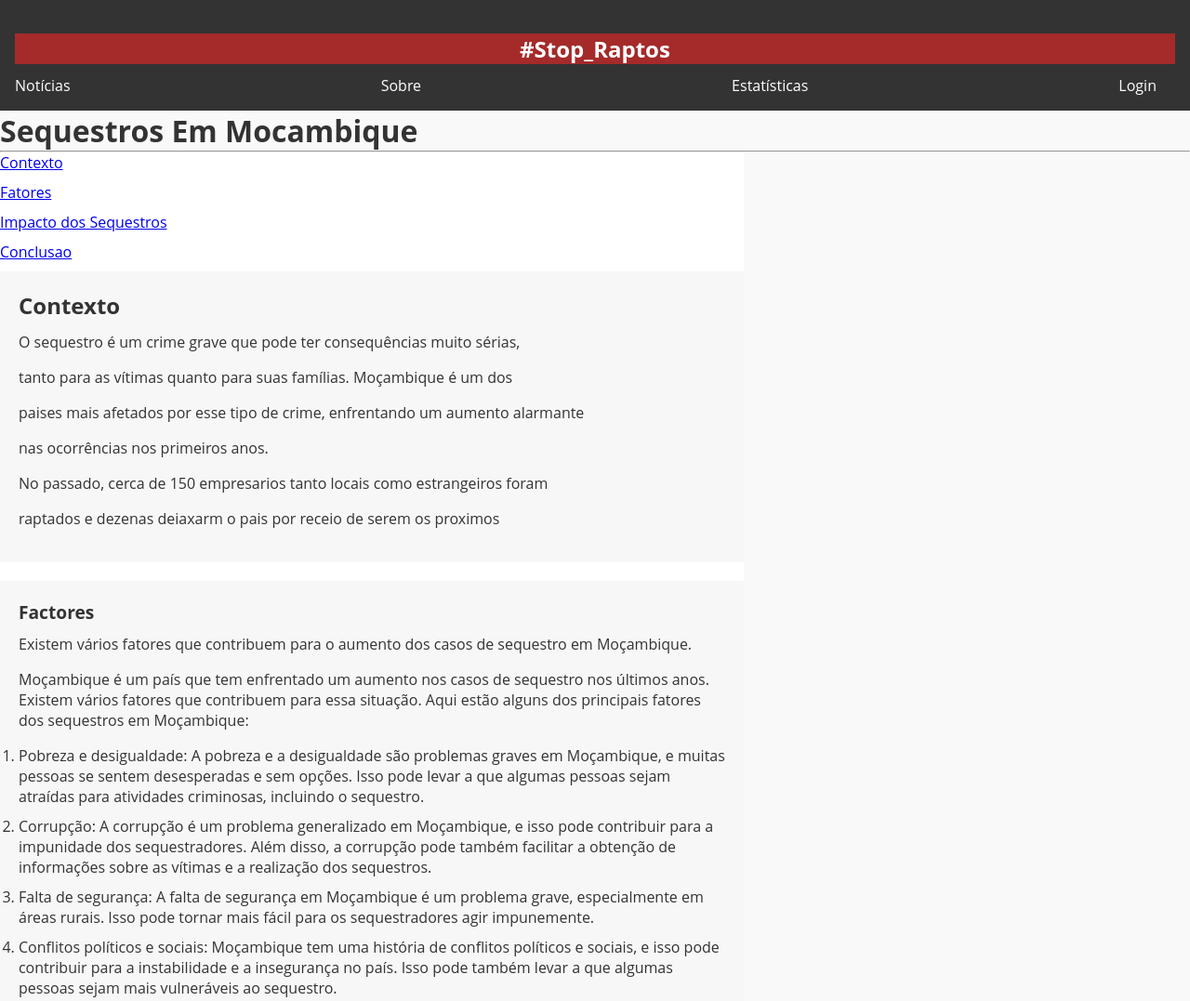
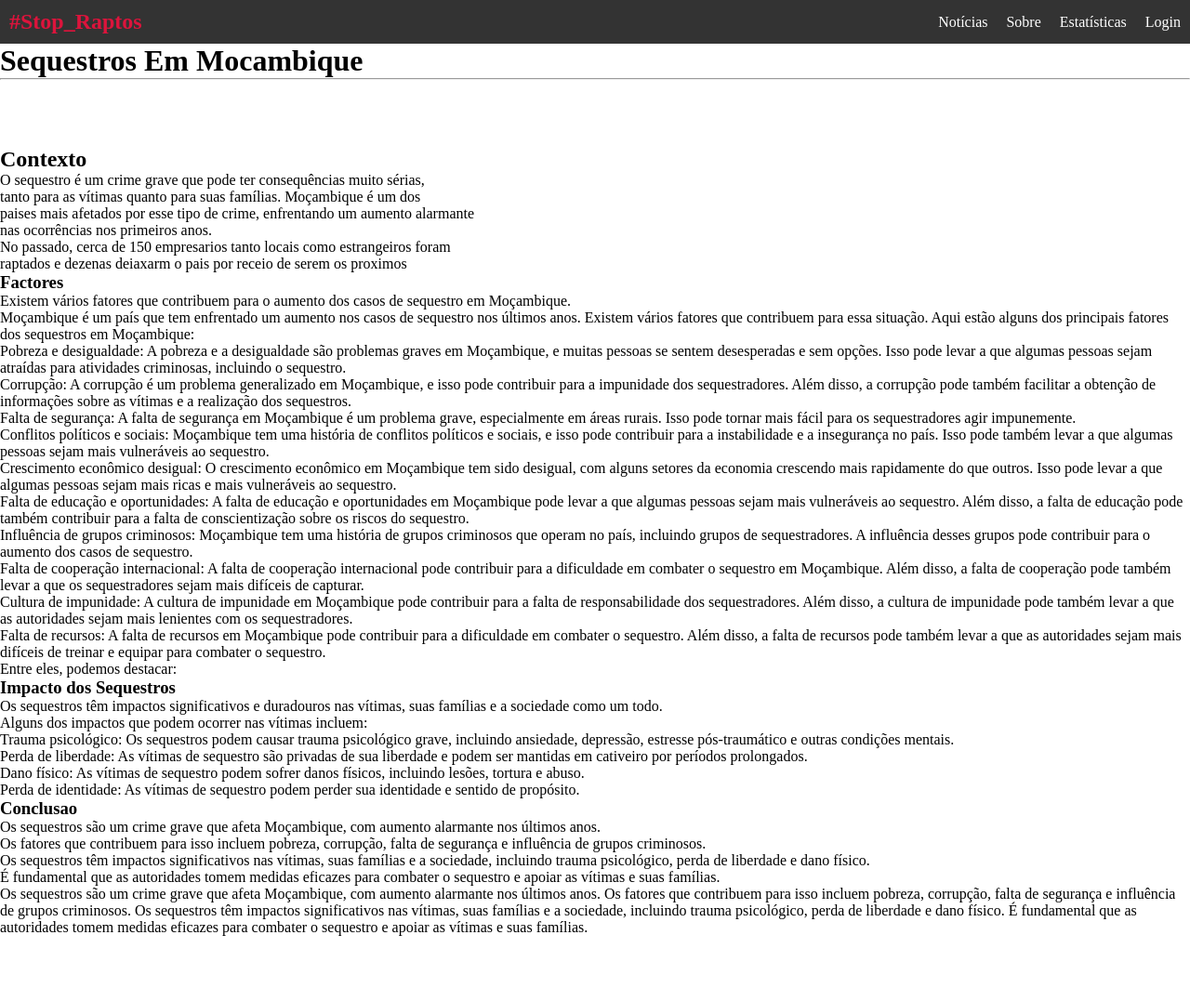
Before and after one commit to macamo12/Sequestro2, a plain HTML site: page index.html in a window 1280 px wide. Shown: the top 1077 px of the page at 93% size. After the commit the page ends 1007 px from the top, so only its background shows below. Drawn offline with Linux system fonts and the light colour scheme.

Commit message:
minhas alteracoes

```diff
--- a/index.css
+++ b/index.css
@@ -1,4 +1,3 @@
-/* Global Styles */
 
 * {
     box-sizing: border-box;
@@ -6,131 +5,40 @@
     padding: 0;
   }
 
-  body {
-    font-family: 'Open Sans', sans-serif;
-    font-size: 16px;
-
-    color: #333;
-    background-color: #f9f9f9;
-
+ .taskbar {
+    background-color: #333;
+    color: #fff;
+    display: flex;
+    justify-content: space-between;
+    align-items: center;
+    padding: 10px;
+    margin: 16px;
+    margin-top: 0px;
+    margin-bottom: 0px;
+    margin-right: 0px;
+    margin-left: 0px;
   }
 
-  /* Header Styles */
-
-  .taskbar {
-    background-color: #333;
-    color: #fff;
-    padding: 1em;
-    text-align: center;
+  .logo {
+    font-size: 24px;
+    font-weight: bold;
+    color: crimson;
   }
 
-  .taskbar .logo {
-    font-size: 1.5em;
-    font-weight: bold;
-    margin-bottom: 0.5em;
+  .links {
+    list-style: none;
+    display: flex;
   }
 
-  .taskbar ul {
-    list-style: none;
-    margin: 0;
-    padding: 0;
-    display: flex;
-    justify-content: space-between;
+  .links li {
+    margin-left: 20px;
   }
 
-  .taskbar li {
-    margin-right: 20px;
+  li a:hover{
+ color: grey;
   }
 
-  .taskbar a {
-    color: #fff;
+  li a{
+    color:#fff;
     text-decoration: none;
   }
-
-  /* Content Styles */
-
-  #conteiner {
-    max-width: 800px;
-
-    background-color: #fff;
-
-  }
-
-  #conteiner h1 {
-    font-size: 2em;
-    margin-bottom: 0.5em;
-  }
-
-  #conteiner h2 {
-    font-size: 1.5em;
-    margin-bottom: 0.5em;
-  }
-
-  #conteiner h3 {
-    font-size: 1.2em;
-    margin-bottom: 0.5em;
-  }
-
-  #conteiner p {
-    margin-bottom: 1em;
-  }
-
-  #conteiner ul {
-    list-style: none;
-    margin: 0;
-    padding: 0;
-  }
-
-  #conteiner li {
-    margin-bottom: 10px;
-  }
-
-  /* Section Styles */
-
-  #contexto {
-    background-color: #f7f7f7;
-    padding: 20px;
-    margin-bottom: 20px;
-  }
-
-  #fatores {
-    background-color: #f7f7f7;
-    padding: 20px;
-    margin-bottom: 20px;
-  }
-
-  #impacto {
-    background-color: #f7f7f7;
-    padding: 20px;
-    margin-bottom: 20px;
-  }
-
-  #conclusao {
-    background-color: #f7f7f7;
-    padding: 20px;
-    margin-bottom: 20px;
-  }
-
-  /* Footer Styles */
-
-  footer {
-    background-color: #333;
-    color: #fff;
-    padding: 1em;
-    text-align: center;
-
-  }
-
-
-  .taskbar a {
-    text-decoration: none;
-  }
-
-  .logo{
-    background-color: brown;
-   margin-top: 20px;
-  }
-
-  a:hover{
-    color: red;
-  }
```
